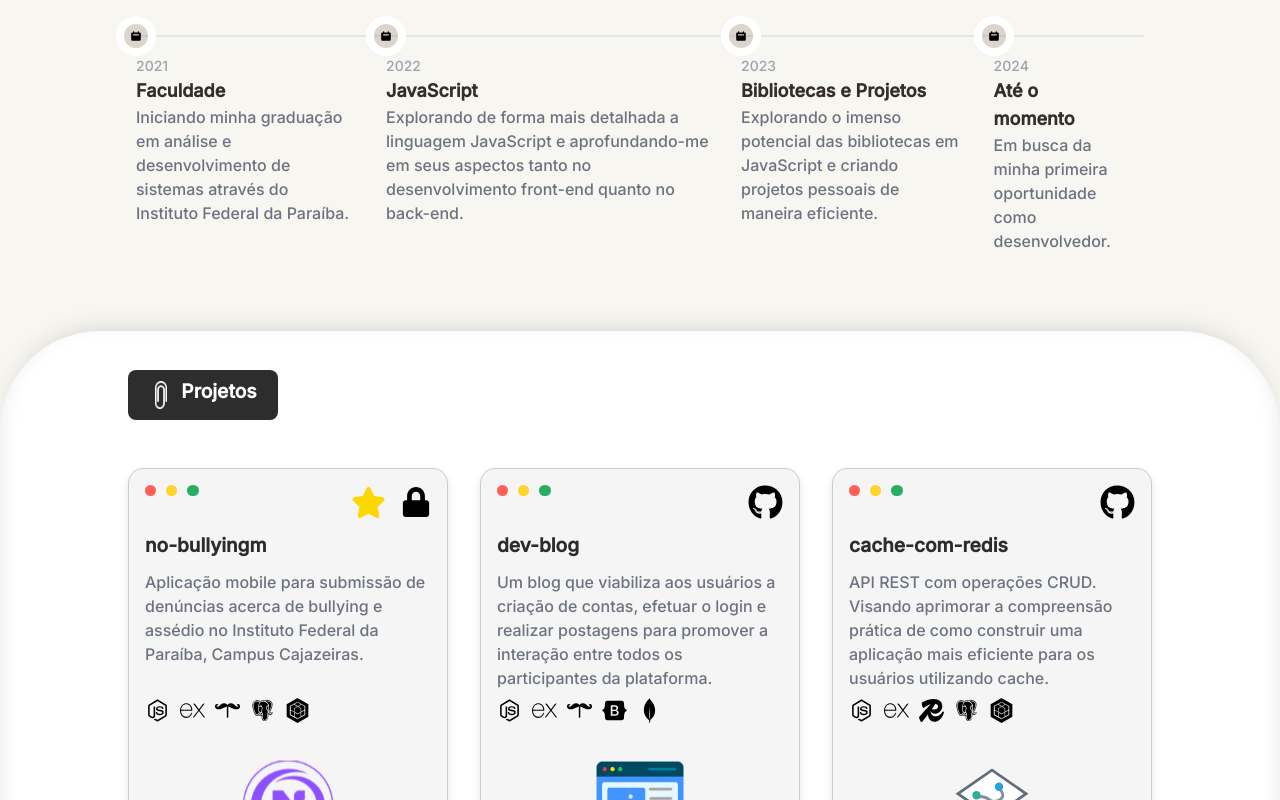
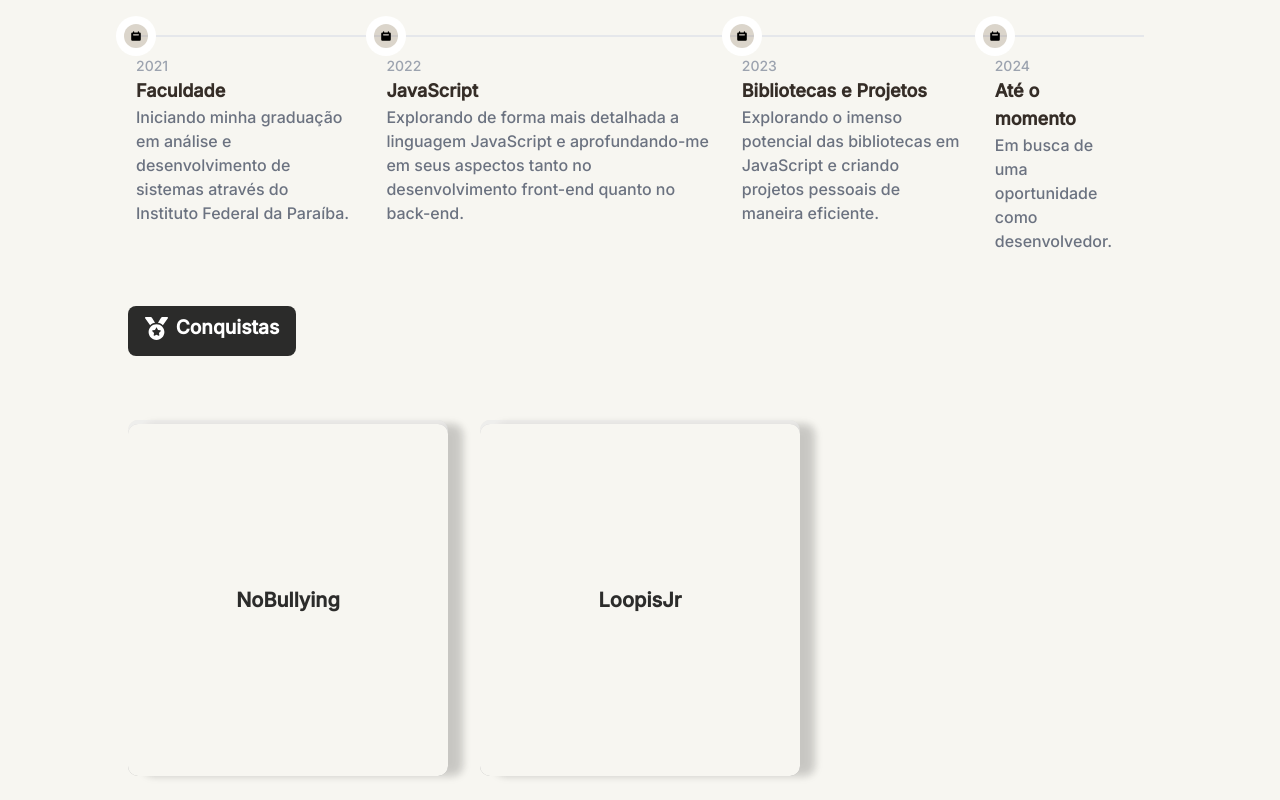
Before and after one commit to Luisfelippedev/personal-portfolio, a Next.js app in the folder personal-portfolio/: page / in a window 1280 px wide. Shown: the part 1160-1960 px from the top of the page. Built offline with nearby package versions, Linux system fonts and the light colour scheme.

Commit message:
feat: criando seção de conquistas e card de conquista. Estilizando e adicionando ao projeto os mesmos.

```diff
--- a/personal-portfolio/src/app/page.tsx
+++ b/personal-portfolio/src/app/page.tsx
@@ -2,9 +2,11 @@ import Link from "next/link";
 import styles from "./styles.module.scss";
 import { Header } from "@/components/Header";
 import { AboutMe } from "@/components/AboutMe";
+import { Achievements } from "@/components/Achievements";
 import Projects from "@/components/Projects";
 import TellMeSection from "@/components/TellMeSection";
 import Footer from "@/components/Footer";
+
 
 export default function Home() {
   return (
@@ -12,6 +14,7 @@ export default function Home() {
       <Header />
       <div className={styles.background}>
         <AboutMe />
+        <Achievements />
       </div>
       <div id="section-project" className={styles.projectSection}>
         <Projects />
--- a/personal-portfolio/src/components/AboutMe/index.tsx
+++ b/personal-portfolio/src/components/AboutMe/index.tsx
@@ -37,7 +37,7 @@ export const AboutMe = () => {
           </li>
           <li className={styles.textLi}>
             <img src="/seta-direita.png" alt="icon" />
-            Buscando uma oportunidade para atuar como desenvolvedor
+            Aberto para oportunidades
           </li>
         </ul>
       </div>
--- /dev/null
+++ b/personal-portfolio/src/components/Achievements/index.tsx
@@ -0,0 +1,29 @@
+import styles from "./styles.module.scss";
+import { Button } from "flowbite-react";
+import { FaMedal } from "react-icons/fa";
+import { CardAchievements } from "../CardAchievements";
+
+export const Achievements = () => {
+  return (
+    <div className={styles.container}>
+      <Button
+        style={{
+          cursor: "auto",
+          pointerEvents: "none",
+          backgroundColor: "rgba(0, 0, 0, 0.822)",
+          height: 50,
+          width: 168,
+          marginBottom: 20,
+        }}
+      >
+        <FaMedal size={23} className={styles.iconMedal} />
+        <p className={styles.textButton}>Conquistas</p>
+      </Button>
+
+      <div className={styles.cardsContainer}>
+        <CardAchievements project="nobullying" />
+        <CardAchievements project="loopis" />
+      </div>
+    </div>
+  );
+};
--- /dev/null
+++ b/personal-portfolio/src/components/Achievements/styles.module.scss
@@ -0,0 +1,47 @@
+
+
+.container {
+    display: flex;
+    min-width: 80vw;
+    flex-direction: column;
+    box-sizing: border-box;
+    gap: 3rem;
+    justify-content: center;
+    align-items: start;
+    padding-bottom: 3rem;
+
+}
+
+.textButton {
+    color: white;
+font-weight: 600;
+font-size: 1.2rem;
+
+@media (max-width: 768px) {
+    font-size: 1.2rem;
+}
+}
+
+
+.iconMedal{
+    color: white;
+    margin-right: 0.5rem;
+}
+
+
+.cardsContainer{
+    display: grid;
+    grid-template-columns: repeat(4, 1fr); /* Cria 3 colunas com larguras iguais */
+    gap: 2rem; /* Espaço entre as colunas */
+    box-sizing: border-box;
+
+    @media (max-width: 1440px){
+        grid-template-columns: repeat(3, 1fr); /* Cria 3 colunas com larguras iguais */
+    }
+    @media (max-width: 1050px){
+        grid-template-columns: repeat(2, 1fr); /* Cria 3 colunas com larguras iguais */
+    }
+    @media (max-width: 680px){
+        grid-template-columns: repeat(1, 1fr); /* Cria 3 colunas com larguras iguais */
+    }
+}
--- /dev/null
+++ b/personal-portfolio/src/components/CardAchievements/index.tsx
@@ -0,0 +1,47 @@
+// BookComponent.js
+import styles from "./styles.module.scss";
+
+type ProjectType = "nobullying" | "loopis";
+
+interface ProjectDetails {
+  name: string;
+  description: string;
+  image: string;
+}
+
+export const CardAchievements = ({ project }: { project: ProjectType }) => {
+  const projectDetails: Record<ProjectType, ProjectDetails> = {
+    nobullying: {
+      name: "NoBullying",
+      description:
+        "Idealizei e desenvolvi o projeto NoBullying junto a dois colegas. Trata-se de uma iniciativa inovadora para o NUCA (Núcleo de Combate ao Assédio) do IFPB-CZ, um sistema de gerenciamento e denúncias de bullying e assédio.",
+      image: "NoBullyingLogo.svg",
+    },
+    loopis: {
+      name: "LoopisJr",
+      description:
+        "Durante um ano e meio, tive a oportunidade de trabalhar na empresa Júnior do IFPB - campus CZ. Na área de projetos, participei ativamente de projetos reais para clientes da empresa, o que me permitiu adquirir conhecimento e aplicá-lo na prática.",
+      image: "loopis.png",
+    },
+  };
+
+  const { name, description, image } = projectDetails[project];
+
+  return (
+    <div className={styles.card}>
+      <div className={styles.cover}>
+        <p className={styles.textTitle}>{name}</p>
+      </div>
+      <div className={styles.insideCard}>
+        <div className={styles.insideFirst}></div>
+        <div className={styles.insideLast}>
+          <div className={styles.imgContainer}>
+            <img src={image} alt="icon" style={{ width: 90 }} />
+          </div>
+
+          <p className={styles.textDescc}>{description}</p>
+        </div>
+      </div>
+    </div>
+  );
+};
--- /dev/null
+++ b/personal-portfolio/src/components/CardAchievements/styles.module.scss
@@ -0,0 +1,101 @@
+@import '../../themes/index.scss';
+
+.card {
+    position: relative;
+    border-radius: 10px;
+    background-color: #f5f5f5;
+    box-shadow: inset 0px 0px 10px rgba(0, 0, 0, 0.5);
+    transform-style: preserve-3d;
+    perspective: 2000px;
+    display: flex;
+    align-items: center;
+    justify-content: center;
+    color: #000;
+    display: flex;
+    align-items: center;
+    justify-content: center;
+    flex-direction: column;
+    .cover {
+      top: 0;
+      position: absolute;
+         background-color: $background-900;
+      width: 100%;
+      height: 100%;
+      border-radius: 10px;
+      cursor: pointer;
+      transition: all 0.5s;
+      transform-origin: 0;
+      box-shadow: 0px -4px 0px rgba(255, 255, 255, 0.5), /* Sombra superior mais leve */
+      15px 0px 10px rgba(0, 0, 0, 0.1), /* Sombra direita */
+      15px 0px 8px rgba(0, 0, 0, 0.1), /* Sombra esquerda */
+      0px -4px 0px rgba(0, 0, 0, 0.1); /* Sombra inferior */
+      display: flex;
+      display: flex;
+      align-items: center;
+      justify-content: center;
+
+    }
+
+    &:hover .cover {
+      transition: all 0.5s;
+      transform: rotateY(-80deg);
+    }
+
+    p {
+      font-size: 20px;
+      font-weight: bolder;
+    }
+  }
+
+
+  .textTitle {
+    color: $text;
+    font-weight: 800;
+    font-size: 2.8rem;
+
+    @media (max-width: 768px) {
+        font-size: 2rem;
+    }
+}
+
+
+.imgContainer{
+    flex: 1;
+    display: flex;
+    justify-content: start;
+    align-items: center;
+}
+
+.textDescc{
+    flex: 1;
+    display: flex;
+    justify-content: start;
+    align-items: start;
+    color: #352d27;
+    font-size: 1rem !important;
+    padding: 5% 0;
+    font-weight: 500 !important;
+
+}
+
+.insideCard{
+    display: flex;
+    flex-direction: row;
+
+}
+
+.insideFirst{
+    flex: 1;
+    display: flex;
+    align-items: center;
+    justify-content: center;
+}
+
+.insideLast{
+    flex: 7;
+    display: flex;
+    align-items: center;
+    justify-content: center;
+    flex-direction: column;
+    padding: 1rem;
+}
--- a/personal-portfolio/src/components/TimeLine/index.tsx
+++ b/personal-portfolio/src/components/TimeLine/index.tsx
@@ -107,7 +107,7 @@ export const TimeLine = () => {
               Até o momento
             </TimelineTitle>
             <TimelineBody>
-              Em busca da minha primeira oportunidade como desenvolvedor.
+              Em busca de uma oportunidade como desenvolvedor.
             </TimelineBody>
           </TimelineContent>
         </TimelineItem>
```
Also changed, not shown: personal-portfolio/public/loopis.png (added), personal-portfolio/public/medal.png (added).
